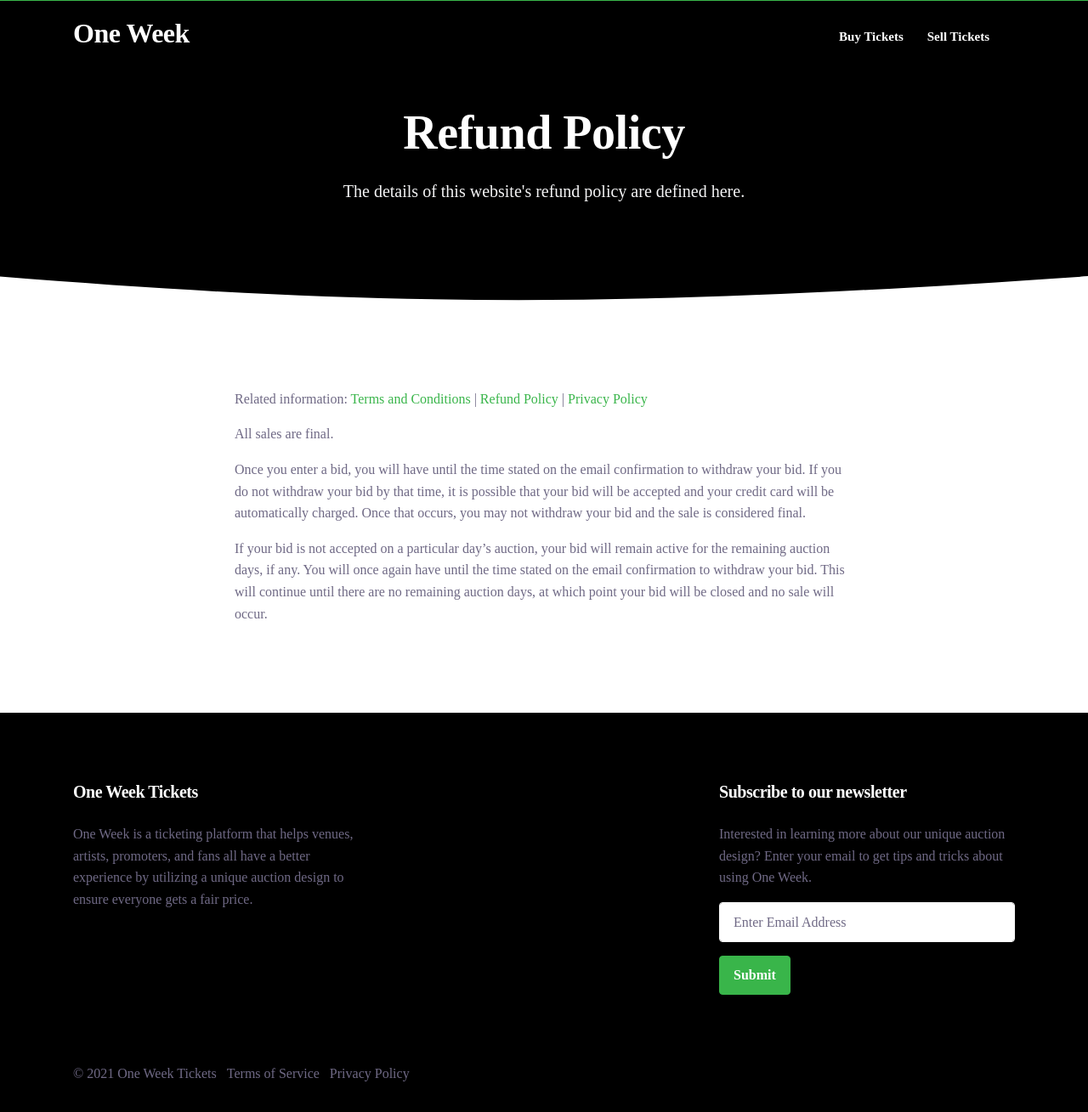
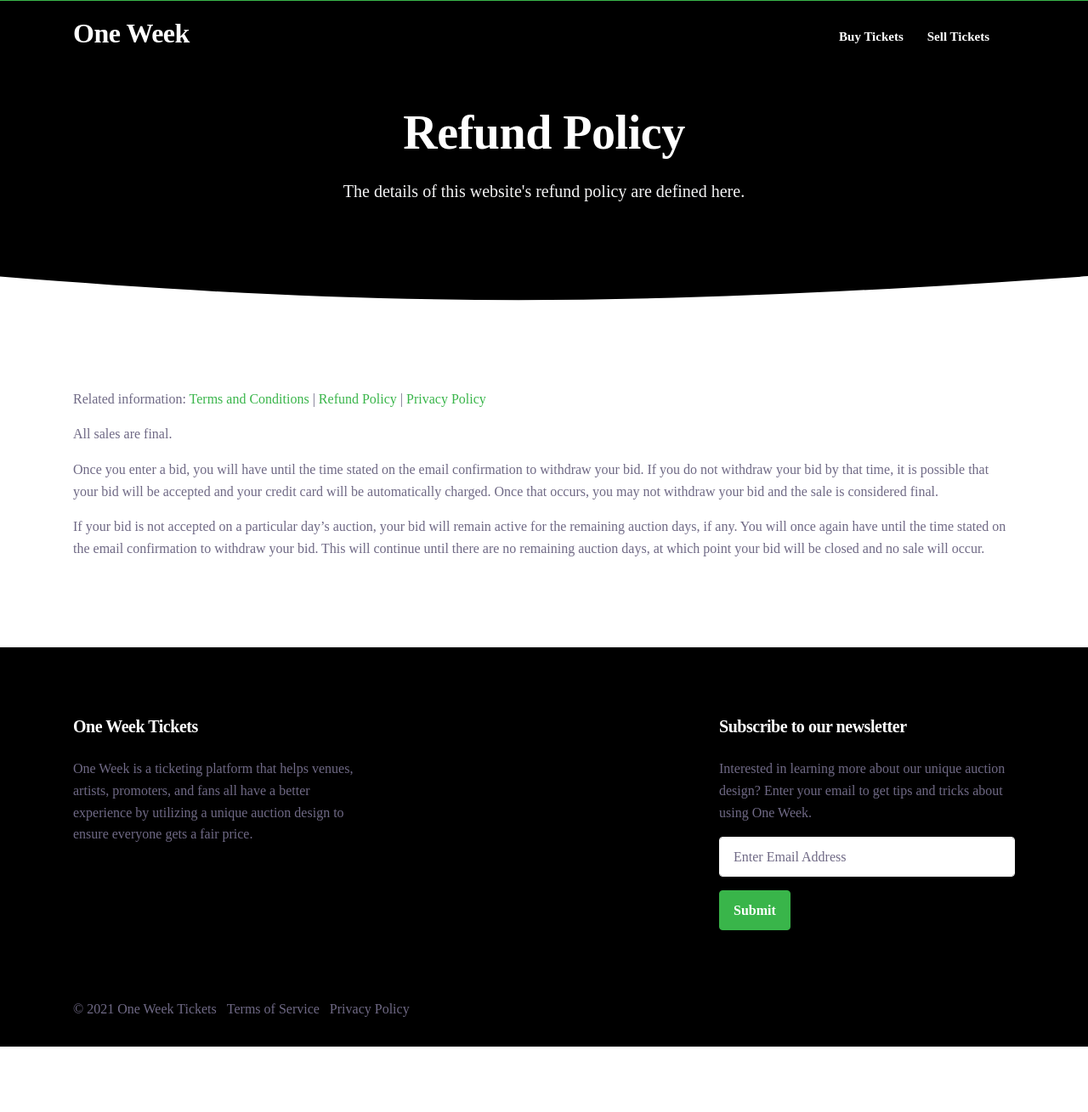
Before and after one commit to laughing-waffles/oneweektickets-app, a Jekyll site: the page built from _pages/refund-policy.md, in a window 1280 px wide and 1309 px high. Shown: the whole window at 85% size. Built offline with Jekyll 4.4.1, drawn with Linux system fonts in a browser that asks for light colours; nearby versions of some CDN libraries; some web fonts are replaced; comment, search, counter and statistics services are not loaded.

Commit message:
Update page.html

```diff
--- a/_layouts/page.html
+++ b/_layouts/page.html
@@ -9,11 +9,7 @@
 <!-- page content -->
 <div class="py-lg-12 py-10">
   <div class="container">
-    <div class="row">
-      <div class="offset-xl-2 col-xl-8 col-lg-12 col-md-12 col-sm-12 col-12">
-        {{ content }}
-      </div>
-    </div>
+    {{ content }}
   </div>
 </div>
 
```
